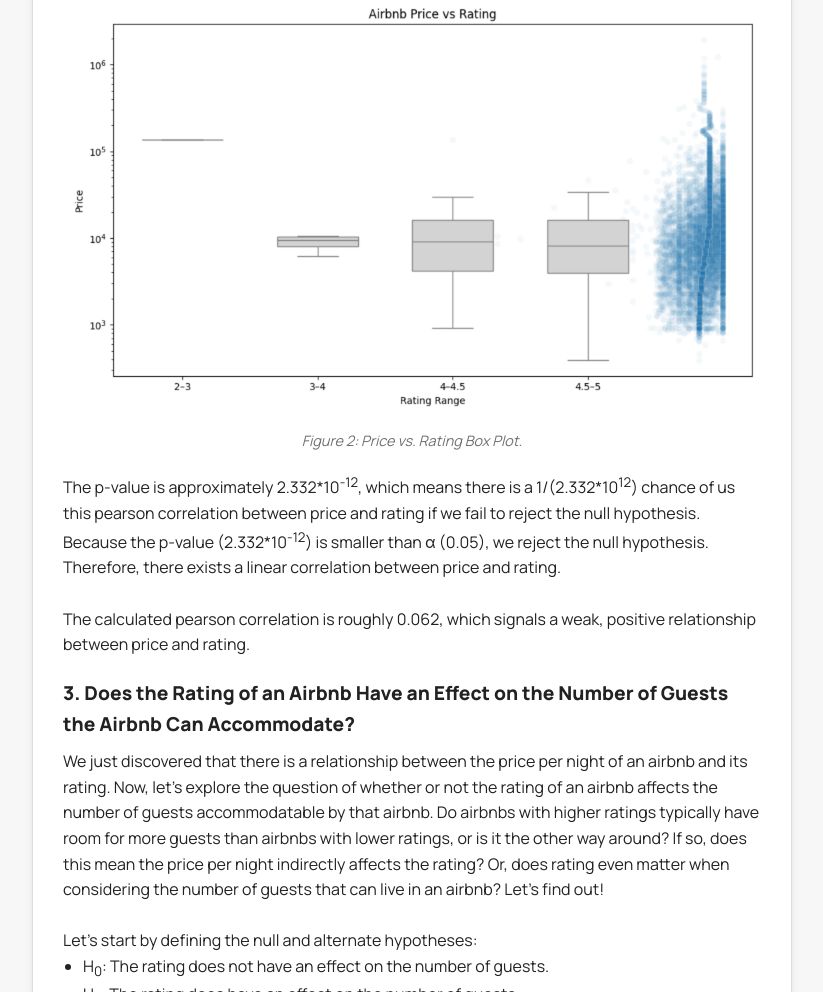
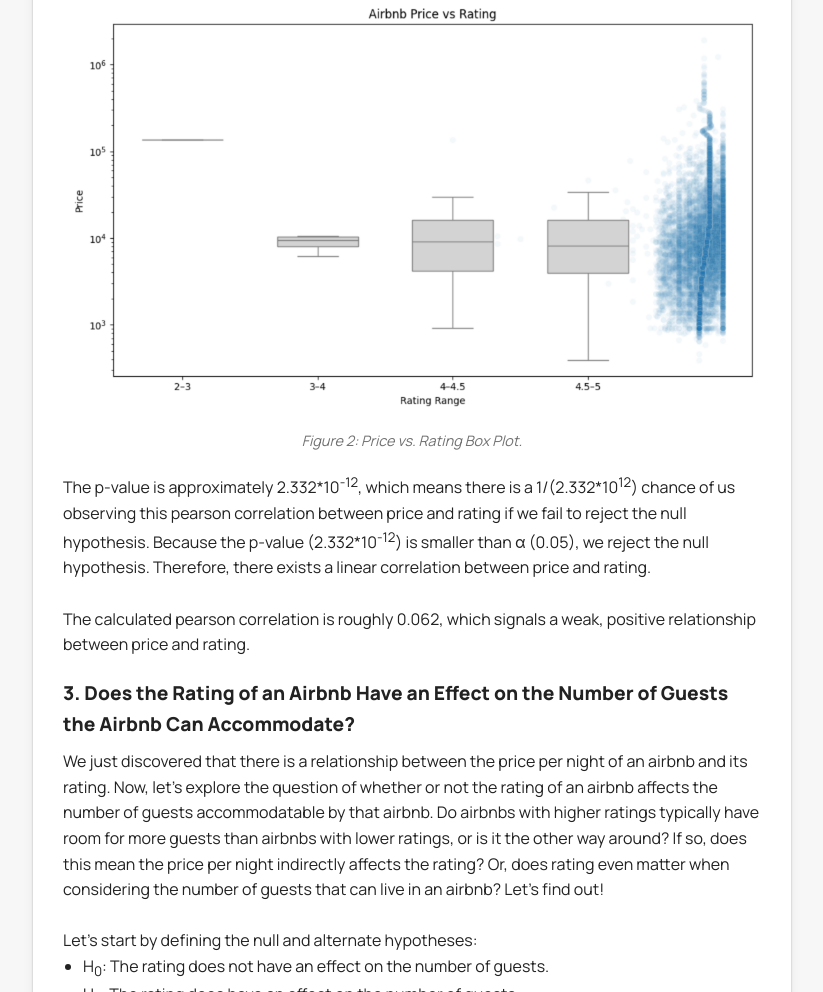
Before and after one commit to BigMasterC/CMSC320_Final_Project, a plain HTML site: page index.html in a window 1280 px wide. Shown: the part 11008-12000 px from the top of the page, without its empty margins (228-1051 px from the left). Drawn offline with Linux system fonts and the light colour scheme.

Commit message:
Fix typo in p-value explanation in index.html

```diff
--- a/index.html
+++ b/index.html
@@ -850,7 +850,7 @@
             </p>
           </div>
 
-          <p>The p-value is approximately 2.332*10<sup>-12</sup>, which means there is a 1/(2.332*10<sup>12</sup>) chance of us this pearson correlation between price and rating if we fail to reject the null hypothesis.
+          <p>The p-value is approximately 2.332*10<sup>-12</sup>, which means there is a 1/(2.332*10<sup>12</sup>) chance of us observing this pearson correlation between price and rating if we fail to reject the null hypothesis.
             Because the p-value (2.332*10<sup>-12</sup>) is smaller than &alpha; (0.05), we reject the null hypothesis. Therefore, there exists a linear correlation between price and rating.</p>
           <br>
           <p> The calculated pearson correlation is roughly 0.062, which signals a weak, positive relationship between price and rating.</p>
```
